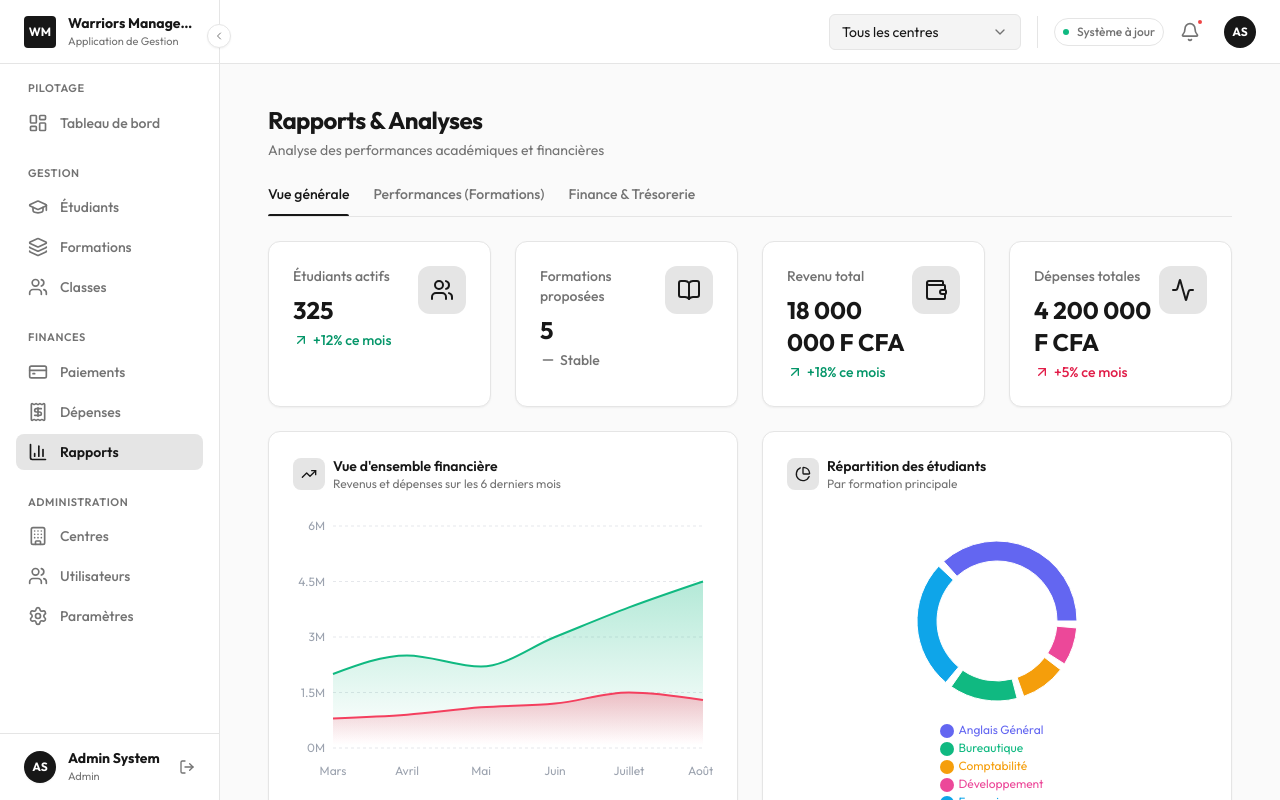
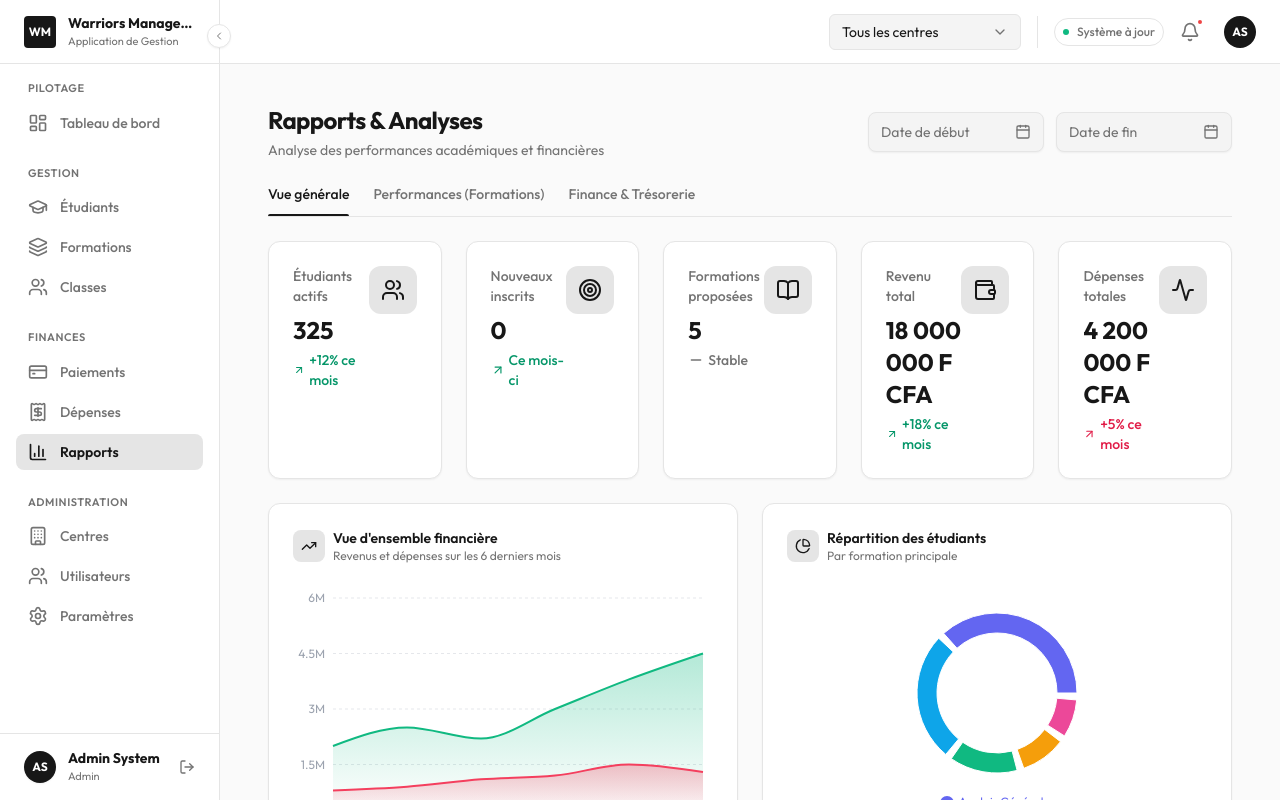
Before and after one commit to Warriorsdesign/warriors-management, a Next.js app in the folder apps/web/: page /reports in a window 1280 px wide. Shown: the top 800 px of the page. Built offline with nearby package versions, Linux system fonts and the light colour scheme.

Commit message:
feat(reports): add date filters and new students KPI

```diff
--- a/apps/web/src/app/reports/page.tsx
+++ b/apps/web/src/app/reports/page.tsx
@@ -20,6 +20,7 @@ import {
   Cell
 } from "recharts";
 import { mockFormations, mockClasses, mockStudents, mockPayments, mockExpenses, Formation, Student, Payment, Expense } from "@/lib/data/mockData";
+import { DatePicker } from "@/components/ui/date-picker";
 
 export default function ReportsPage() {
   const [activeTab, setActiveTab] = useState("Vue générale");
@@ -28,6 +29,8 @@ export default function ReportsPage() {
   const [paymentsData, setPaymentsData] = useState<Payment[]>([]);
   const [expensesData, setExpensesData] = useState<Expense[]>([]);
   const [classesData, setClassesData] = useState(mockClasses);
+  const [startDate, setStartDate] = useState<Date | undefined>(undefined);
+  const [endDate, setEndDate] = useState<Date | undefined>(undefined);
 
   useEffect(() => {
     const savedFormations = localStorage.getItem("warriors_mock_formations");
@@ -60,10 +63,22 @@ export default function ReportsPage() {
   });
 
   let totalActiveStudents = 0;
+  let newStudentsThisMonth = 0;
+  const currentMonth = new Date().getMonth();
+  const currentYear = new Date().getFullYear();
+
   studentsData.forEach(student => {
     if (student.currentStatus !== 'abandonne' && student.currentStatus !== 'formation_terminee') {
       totalActiveStudents++;
     }
+
+    if (student.enrollmentDate) {
+      const enrollmentDate = new Date(student.enrollmentDate);
+      if (enrollmentDate.getMonth() === currentMonth && enrollmentDate.getFullYear() === currentYear) {
+        newStudentsThisMonth++;
+      }
+    }
+
     const formationId = classToFormation[student.classId];
     if (formationId) {
       studentCountByFormation[formationId] = (studentCountByFormation[formationId] || 0) + 1;
@@ -189,6 +204,22 @@ export default function ReportsPage() {
           <h1 className="text-2xl font-bold tracking-tight text-foreground">Rapports & Analyses</h1>
           <p className="text-sm text-muted-foreground mt-1">Analyse des performances académiques et financières</p>
         </div>
+        <div className="flex flex-col sm:flex-row gap-3 w-full sm:w-auto">
+          <DatePicker
+            value={startDate}
+            onChange={setStartDate}
+            placeholder="Date de début"
+            className="w-full sm:w-44"
+          />
+          <DatePicker
+            value={endDate}
+            onChange={setEndDate}
+            placeholder="Date de fin"
+            className="w-full sm:w-44"
+            minDate={startDate}
+            align="right"
+          />
+        </div>
       </div>
 
       <div className="flex gap-6 border-b border-border overflow-x-auto">
@@ -212,7 +243,7 @@ export default function ReportsPage() {
 
       {activeTab === "Vue générale" && (
         <div className="space-y-6">
-          <div className="grid grid-cols-1 sm:grid-cols-2 lg:grid-cols-4 gap-6">
+          <div className="grid grid-cols-1 sm:grid-cols-2 lg:grid-cols-3 xl:grid-cols-5 gap-6">
             <div className="bg-card border border-border rounded-xl p-6 shadow-sm">
               <div className="flex justify-between items-start">
                 <div>
@@ -226,6 +257,23 @@ export default function ReportsPage() {
                 </div>
                 <div className="w-12 h-12 rounded-xl bg-secondary flex items-center justify-center shrink-0">
                   <Users className="w-6 h-6 text-foreground" />
+                </div>
+              </div>
+            </div>
+
+            <div className="bg-card border border-border rounded-xl p-6 shadow-sm">
+              <div className="flex justify-between items-start">
+                <div>
+                  <p className="text-sm font-medium text-muted-foreground">Nouveaux inscrits</p>
+                  <h3 className="text-2xl font-bold text-foreground mt-2">
+                    {newStudentsThisMonth}
+                  </h3>
+                  <p className="text-sm font-medium text-emerald-600 mt-1 flex items-center">
+                    <ArrowUpRight className="w-4 h-4 mr-1" /> Ce mois-ci
+                  </p>
+                </div>
+                <div className="w-12 h-12 rounded-xl bg-secondary flex items-center justify-center shrink-0">
+                  <Target className="w-6 h-6 text-foreground" />
                 </div>
               </div>
             </div>
--- a/apps/web/src/components/ui/date-picker.tsx
+++ b/apps/web/src/components/ui/date-picker.tsx
@@ -11,9 +11,20 @@ interface DatePickerProps {
   className?: string;
   locale?: any;
   disablePastDates?: boolean;
+  minDate?: Date;
+  align?: 'left' | 'right';
 }
 
-export function DatePicker({ value, onChange, placeholder = "Sélectionner une date", className, locale = fr, disablePastDates = false }: DatePickerProps) {
+export function DatePicker({
+  value,
+  onChange,
+  placeholder = "Sélectionner une date",
+  className,
+  locale = fr,
+  disablePastDates = false,
+  minDate,
+  align = 'left'
+}: DatePickerProps) {
   const [isOpen, setIsOpen] = useState(false);
   const [currentMonth, setCurrentMonth] = useState(value || new Date());
   const containerRef = useRef<HTMLDivElement>(null);
@@ -96,21 +107,23 @@ export function DatePicker({ value, onChange, placeholder = "Sélectionner une d
         const isToday = isSameDay(day, new Date());
 
         const isPast = disablePastDates && day < startOfDay(new Date());
+        const isBeforeMinDate = minDate && day < startOfDay(minDate);
+        const isDisabled = !isCurrentMonth || isPast || isBeforeMinDate;
 
         days.push(
           <button
             type="button"
             key={day.toString()}
-            disabled={!isCurrentMonth || isPast}
+            disabled={isDisabled}
             onClick={() => {
               onChange(cloneDay);
               setIsOpen(false);
             }}
             className={cn(
               "text-sm rounded-lg transition-colors flex items-center justify-center w-8 h-8 mx-auto font-medium",
-              (!isCurrentMonth || isPast) ? "text-muted-foreground/30 opacity-40 cursor-not-allowed" : "text-foreground hover:bg-muted",
-              isSelected && isCurrentMonth && !isPast && "border-2 border-muted bg-transparent text-foreground",
-              !isSelected && isToday && isCurrentMonth && !isPast && "text-primary"
+              isDisabled ? "text-muted-foreground/30 opacity-40 cursor-not-allowed" : "text-foreground hover:bg-muted",
+              isSelected && isCurrentMonth && !isDisabled && "border-2 border-muted bg-transparent text-foreground",
+              !isSelected && isToday && isCurrentMonth && !isDisabled && "text-primary"
             )}
           >
             {formattedDate}
@@ -160,7 +173,10 @@ export function DatePicker({ value, onChange, placeholder = "Sélectionner une d
       </button>
 
       {isOpen && (
-        <div className="absolute z-50 w-[280px] p-4 mt-2 bg-card border border-border rounded-xl shadow-lg left-0 top-full origin-top animate-in fade-in zoom-in-95 duration-200">
+        <div className={cn(
+          "absolute z-50 w-[280px] p-4 mt-2 bg-card border border-border rounded-xl shadow-lg top-full origin-top animate-in fade-in zoom-in-95 duration-200",
+          align === 'right' ? "right-0" : "left-0"
+        )}>
           {renderHeader()}
           {renderDays()}
           {renderCells()}
```
